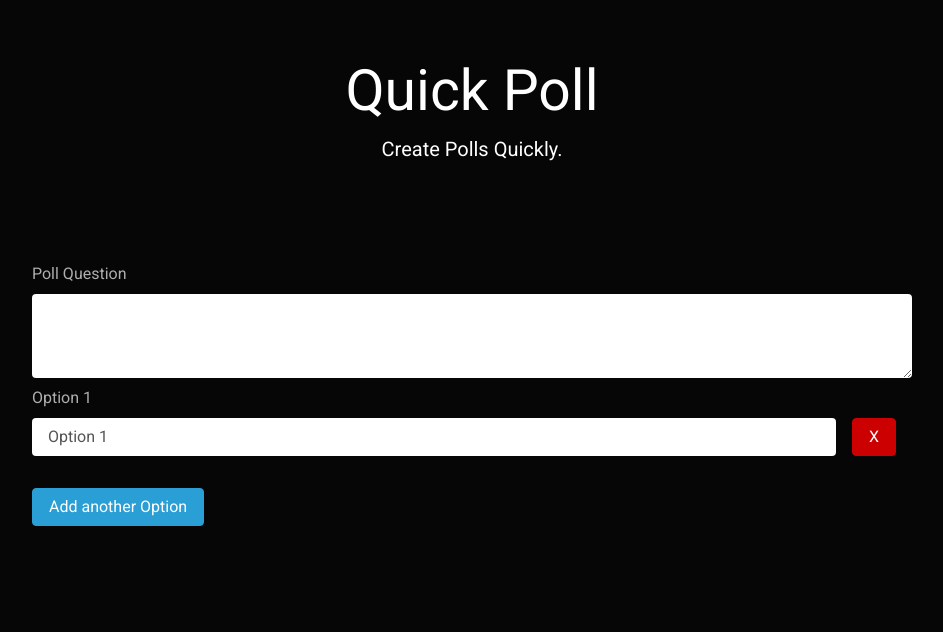
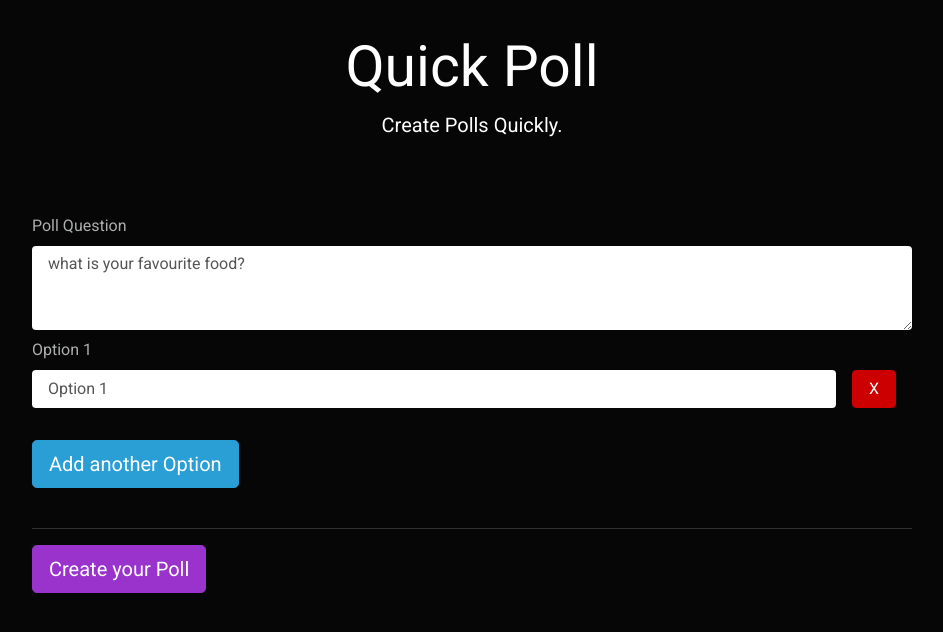
Before and after one commit to sagrawal9689/Quick-Poll, a React (Create React App) app in the folder frontend/: page / in a window 1280 px wide. Shown: the top 632 px of the page, without its empty margins (168-1111 px from the left). Built offline with nearby package versions, Linux system fonts and the light colour scheme.

Commit message:
changed screen styling and added button for poll creation

```diff
--- a/frontend/src/screens/HomeScreen.js
+++ b/frontend/src/screens/HomeScreen.js
@@ -15,7 +15,7 @@ const HomeScreen = () => {
       values.push({ value: null });
       setFields(values);
 
-      console.log(values)
+      // console.log(values)
     }
 
     function handleRemove(i) {
@@ -28,13 +28,17 @@ const HomeScreen = () => {
         setQuestion(e.target.value)
     }
 
+    function submitPoll(e) {
+
+    }
+
     const [question, setQuestion]= useState("");
     const [fields, setFields] = useState([{ value: null }]);
 
     return (
         <>
 
-        <div style={{ textAlign: "center", fontSize: "57px" , color: "white"}} className="m-5">
+        <div style={{ textAlign: "center", fontSize: "57px" , color: "white"}} className="m-4">
           Quick Poll
         <div style={{ textAlign: "center", fontSize: "20px" }}>Create Polls Quickly.</div>
         </div>
@@ -43,7 +47,7 @@ const HomeScreen = () => {
         <Form className="formMain">
             <Form.Group>
               <Form.Label>Poll Question</Form.Label>
-              <Form.Control as="textarea" rows={3} value={question} onChange={handelQuestionChange}/>
+              <Form.Control as="textarea" rows={3} value={question} onChange={handelQuestionChange} placeholder="what is your favourite food?"/>
             </Form.Group>
             {fields.map((field, idx) => {
             return (
@@ -63,7 +67,9 @@ const HomeScreen = () => {
               </Form.Group>
             );
           })}
-          <Button type="button" onClick={() => handleAdd()} className="my-4">Add another Option</Button>
+          <Button type="button" onClick={() => handleAdd()} className="my-4 btn-lg">Add another Option</Button>
+          <hr></hr>
+          <Button className="btn-lg btn-info" onClick={submitPoll}>Create your Poll</Button>
         </Form>
 
         </main>
```
